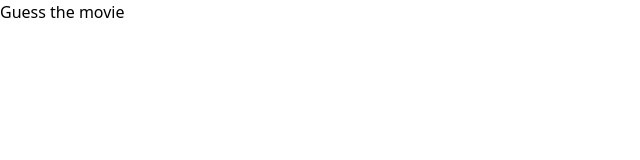
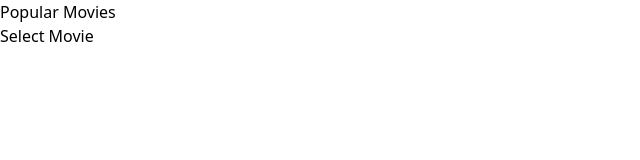
Before and after one commit to ysnmrsl/guess-the-title, a Next.js app: page / in a window 1280 px wide. Shown: the top 160 px of the page, without its empty margins (0-640 px from the left). Built offline with nearby package versions, Linux system fonts and the light colour scheme; no server answers.

Commit message:
fetch titles and display random title

```diff
--- /dev/null
+++ b/components/PopularMovies.tsx
@@ -0,0 +1,39 @@
+import React from "react";
+import axios from "axios";
+
+interface Movie {
+  title: string;
+}
+
+const PopularMovies: React.FC = () => {
+  const [movies, setMovies] = React.useState<Movie[]>([]);
+  const [selectedMovie, setSelectedMovie] = React.useState<Movie | null>(null);
+
+  React.useEffect(() => {
+    const fetchData = async () => {
+      const res = await axios.get<Movie[]>("/api/popularMovies");
+      setMovies(res.data);
+    };
+    fetchData();
+  }, []);
+
+  const handleClick = () => {
+    const randomIndex = Math.floor(Math.random() * movies.length);
+    setSelectedMovie(movies[randomIndex]);
+  };
+
+  return (
+    <div>
+      {selectedMovie ? (
+        <div>
+          <h1>{selectedMovie}</h1>
+          <button onClick={handleClick}>Another Movie</button>
+        </div>
+      ) : (
+        <button onClick={handleClick}>Select Movie</button>
+      )}
+    </div>
+  );
+};
+
+export default PopularMovies;
--- a/package.json
+++ b/package.json
@@ -13,6 +13,7 @@
     "@types/node": "18.11.17",
     "@types/react": "18.0.26",
     "@types/react-dom": "18.0.9",
+    "axios": "^1.2.1",
     "eslint": "8.30.0",
     "eslint-config-next": "13.1.0",
     "next": "13.1.0",
--- a/pages/_app.tsx
+++ b/pages/_app.tsx
@@ -1,6 +1,6 @@
-import '../styles/globals.css'
-import type { AppProps } from 'next/app'
+import "../styles/globals.css";
+import type { AppProps } from "next/app";
 
 export default function App({ Component, pageProps }: AppProps) {
-  return <Component {...pageProps} />
+  return <Component {...pageProps} />;
 }
--- a/pages/api/hello.ts
+++ /dev/null
@@ -1,13 +0,0 @@
-// Next.js API route support: https://nextjs.org/docs/api-routes/introduction
-import type { NextApiRequest, NextApiResponse } from 'next'
-
-type Data = {
-  name: string
-}
-
-export default function handler(
-  req: NextApiRequest,
-  res: NextApiResponse<Data>
-) {
-  res.status(200).json({ name: 'John Doe' })
-}
--- /dev/null
+++ b/pages/api/popularMovies.ts
@@ -0,0 +1,19 @@
+import axios from 'axios'
+import { NextApiRequest, NextApiResponse } from 'next'
+
+const API_KEY = process.env.TMDB_API_KEY
+
+interface Movie {
+  title: string
+}
+
+interface MovieResult {
+  results: Movie[]
+}
+
+export default async (req: NextApiRequest, res: NextApiResponse<String[]>) => {
+  const { data } = await axios.get<MovieResult>(
+    `https://api.themoviedb.org/3/movie/top_rated?api_key=${API_KEY}&language=en-US&page=1`
+  )
+  res.json(data.results.slice(0, 20).map(movie => movie.title))
+}
--- a/pages/index.tsx
+++ b/pages/index.tsx
@@ -1,7 +1,12 @@
-export default function Home() {
+import PopularMovies from "../components/PopularMovies";
+
+const HomePage = () => {
   return (
     <div>
-      <h1>Guess the movie</h1>
+      <h1>Popular Movies</h1>
+      <PopularMovies />
     </div>
   );
-}
+};
+
+export default HomePage;
```
Also changed, not shown: 1 other file (tests, documents, lock files or other folders).
